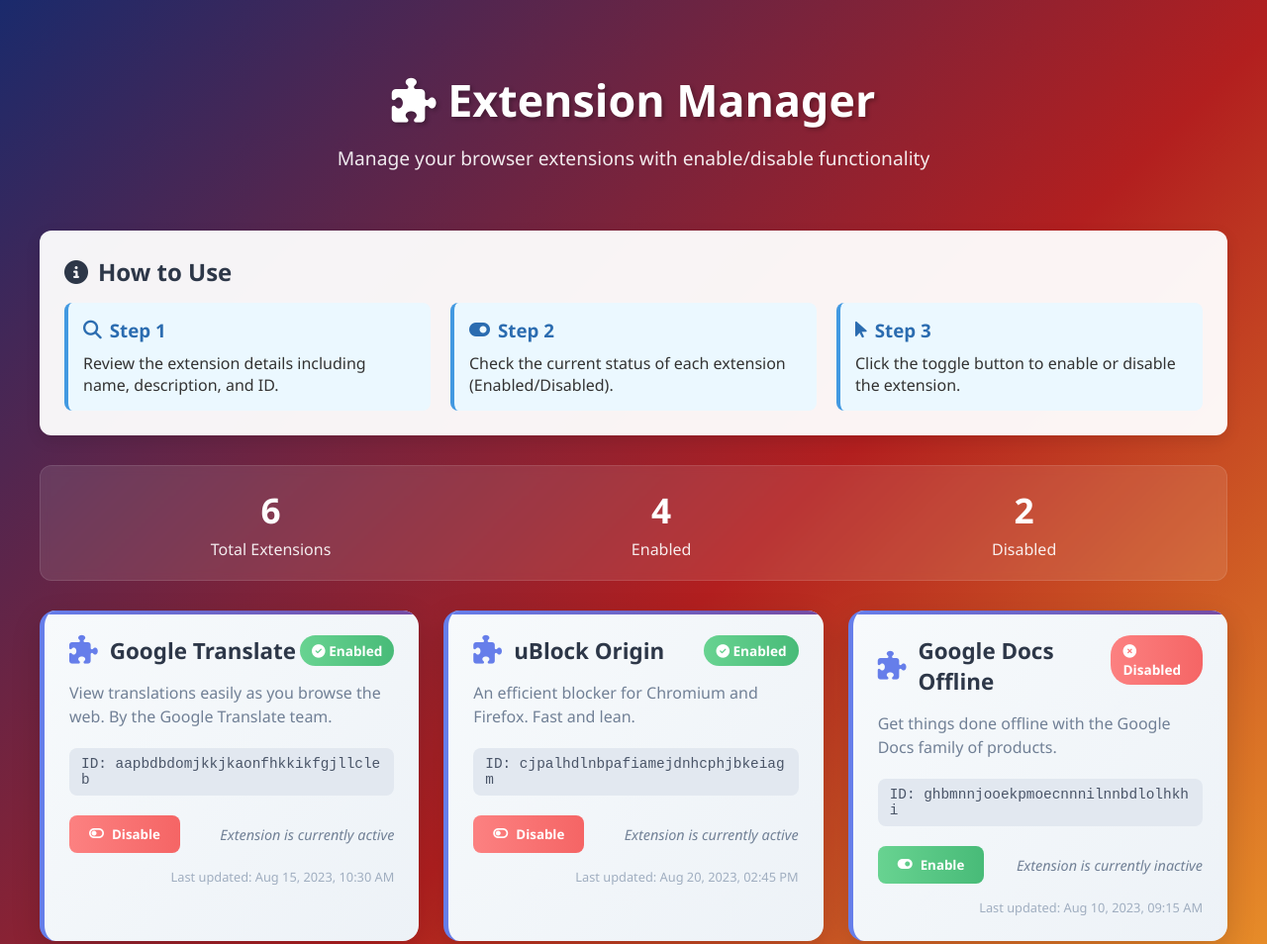
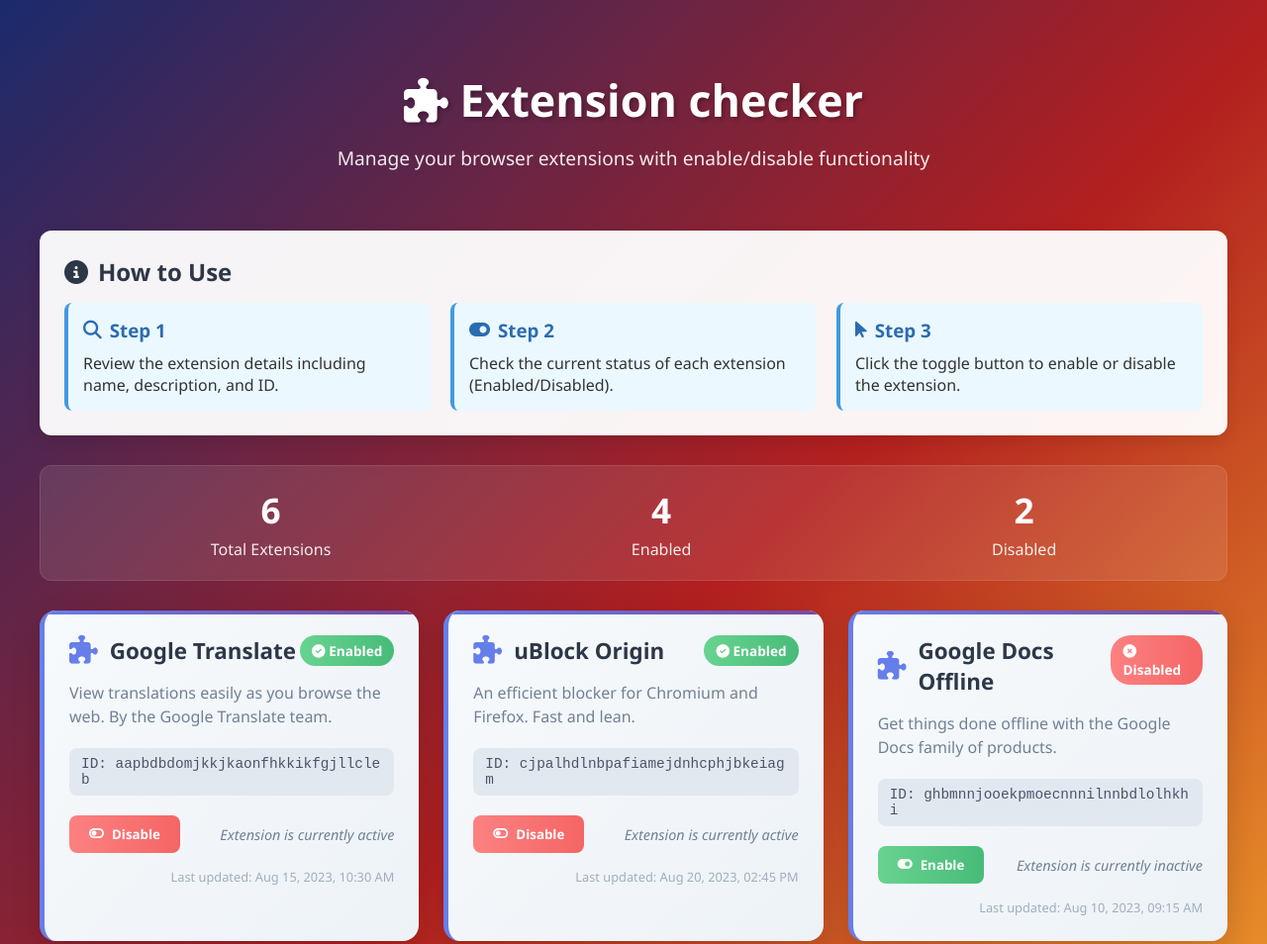
Before and after one commit to Yogeshwari1703/extension-manager, a browser extension: page index.html in a window 1280 px wide. Shown: the top 954 px of the page at 99% size. Drawn offline with Linux system fonts and the light colour scheme.

Commit message:
first commit

```diff
--- a/index.html
+++ b/index.html
@@ -3,7 +3,7 @@
 <head>
     <meta charset="UTF-8">
     <meta name="viewport" content="width=device-width, initial-scale=1.0">
-    <title>Extension Manager Cards</title>
+    <title>Extension checker</title>
     <link rel="stylesheet" href="https://cdnjs.cloudflare.com/ajax/libs/font-awesome/6.4.0/css/all.min.css">
     <style>
         * {
@@ -276,7 +276,7 @@
 <body>
     <div class="container">
         <header>
-            <h1><i class="fas fa-puzzle-piece"></i> Extension Manager</h1>
+            <h1><i class="fas fa-puzzle-piece"></i> Extension checker</h1>
             <p class="subtitle">Manage your browser extensions with enable/disable functionality</p>
         </header>
 
```
